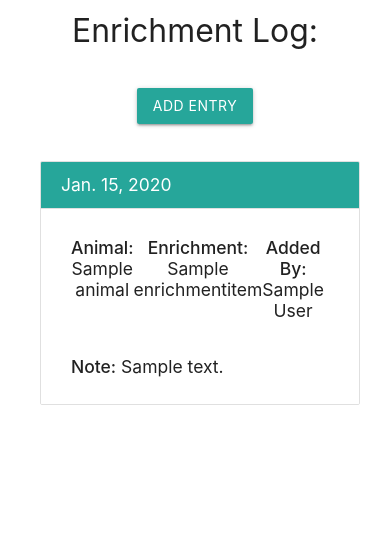
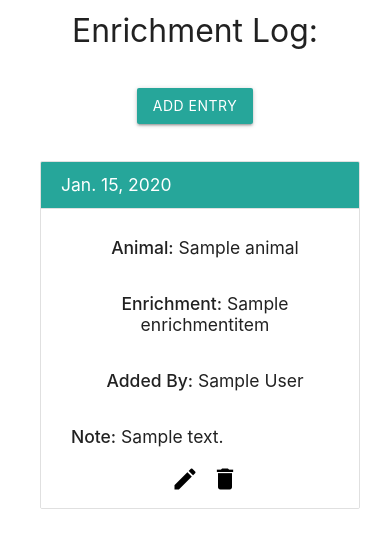
Before and after one commit to alyssa-nycum-imprivata/ActNatural, a Django app: page /animals/1/ in a window 390 px wide. Shown: the part 1617-2156 px from the top of the page. Before the commit the page ends 2022 px from the top, so only its background shows below. Run offline with Django 3.2, Linux system fonts and the light colour scheme; a user stored in the database is signed in; tables that the repository leaves empty hold one stand-in row (values such as "Sample post"); grey boxes marked "Sample" are stand-in pictures.

Commit message:
added styling to entry log list and form

```diff
--- a/actnaturalapp/static/styles/base.css
+++ b/actnaturalapp/static/styles/base.css
@@ -22,6 +22,10 @@ nav {
 
 .nav-link:hover {
     color: black;
+}
+
+.sidenav {
+    width: 60% !important
 }
 
 /* -------------------------------LIST STYLING------------------------------- */
@@ -92,17 +96,6 @@ nav {
     }
 }
 
-.log-collection {
-    width: 50% !important;
-    margin-bottom: 5px !important;
-    display: flex;
-    justify-content: space-between;
-}
-
-.entry-log-button-container {
-    display: flex;
-}
-
 .collection-header {
     background-color: #26A69A !important;
     color: white;
@@ -171,13 +164,6 @@ nav {
     }
 }
 
-.entry-log-button-container {
-    display: flex;
-    flex-direction: column;
-    justify-content: center;
-    margin-left: 30px;
-}
-
 .log-icon-button {
     background-color: white !important;
     border: none !important;
@@ -217,6 +203,39 @@ nav {
 .log-collection-item {
     display: flex;
     justify-content: space-between;
+}
+
+.entry-log-button-container {
+    display: flex;
+    flex-direction: column;
+    justify-content: center;
+    margin-left: 30px;
+}
+
+@media screen and (max-width: 640px) {
+    .log-collection-item {
+        display: flex;
+        flex-direction: column;
+    }
+
+    .log-entry-content {
+        display: flex;
+        flex-direction: column;
+        align-items: center;
+        text-align: center;
+    }
+
+    .log-entry-note {
+        display: flex;
+        justify-content: center;
+        text-align: center;
+    }
+
+    .entry-log-button-container {
+        display: flex;
+        flex-direction: row;
+        margin-left: 0px;
+    }
 }
 
 .log-content-container {
```
